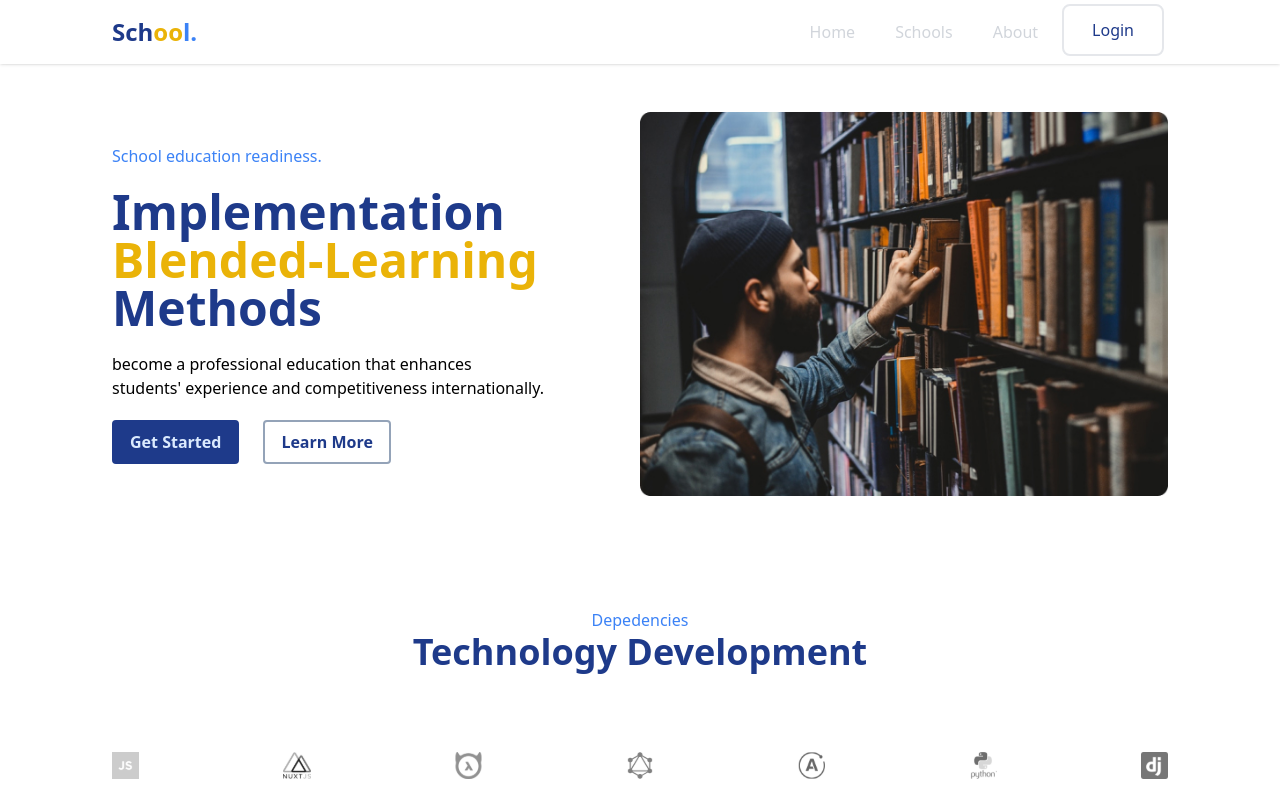
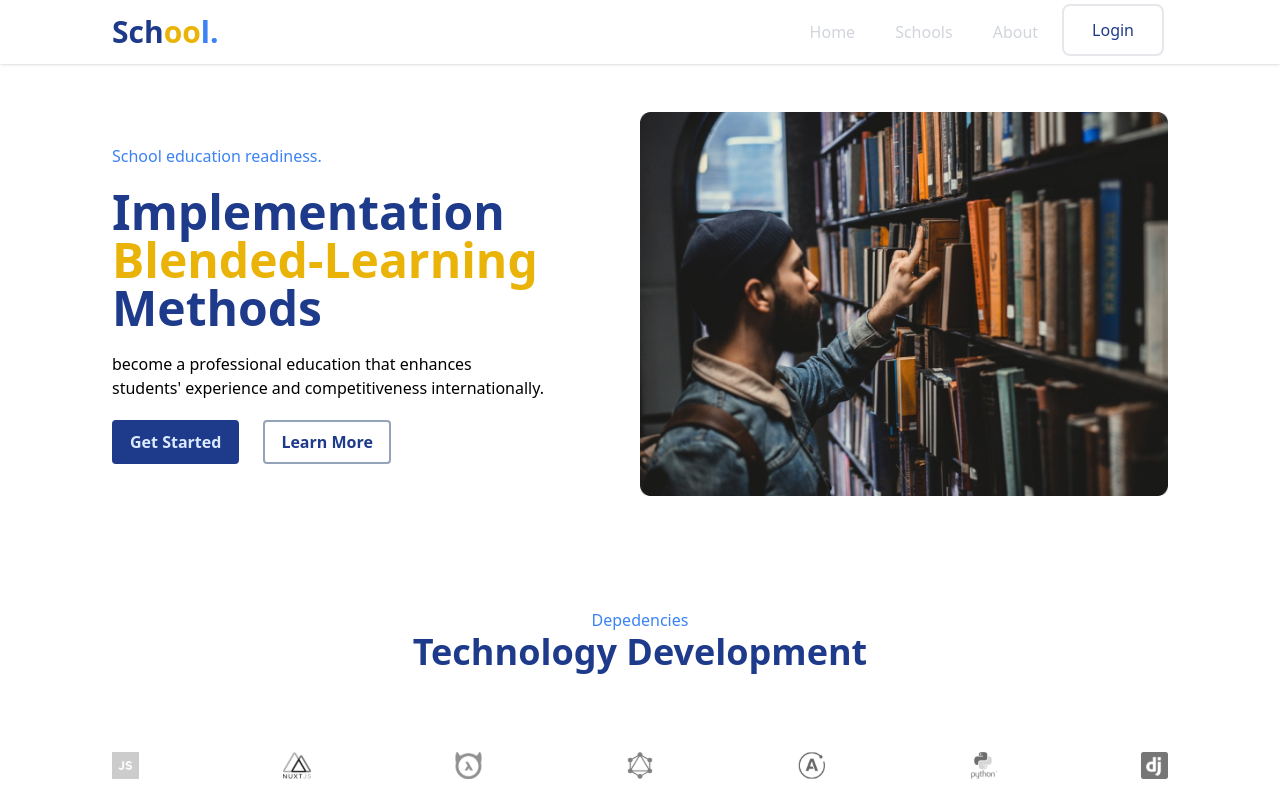
Before and after one commit to nandahadymulya/schools-readiness, a Nuxt app: page / in a window 1280 px wide. Shown: the top 800 px of the page. Built offline with nearby package versions, Linux system fonts and the light colour scheme.

Commit message:
feat: update font-size logo component

```diff
--- a/components/Navbar.vue
+++ b/components/Navbar.vue
@@ -5,7 +5,7 @@
         class="flex items-center justify-between px-4 py-4 lg:px-0 lg:py-0 border-b border-b-indigo-300 lg:border-b-0"
       >
         <div>
-          <NuxtLink to="/" class="font-bold lg:text-2xl text-blue-900"
+          <NuxtLink to="/" class="font-bold lg:text-3xl text-blue-900"
             >Sch<span class="text-yellow-500">oo</span
             ><span class="text-blue-500">l.</span>
           </NuxtLink>
```
